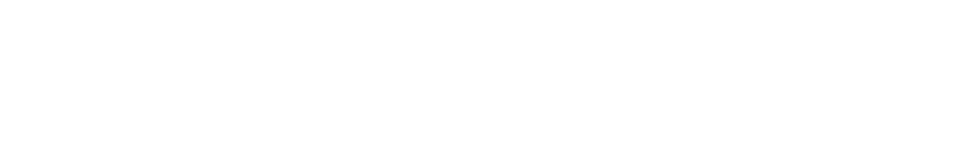
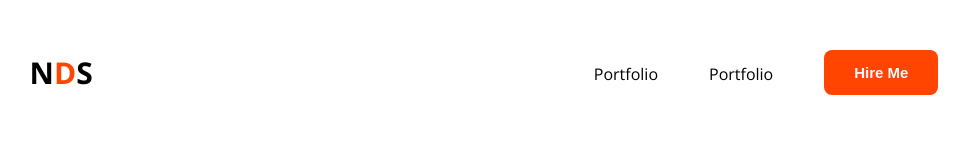
Before and after one commit to NabdipDEV/Portfolio-website, a plain HTML site: page index.html in a window 1280 px wide. Shown: the whole page, without its empty margins (156-1125 px from the left). Drawn offline with nearby package versions, Linux system fonts and the light colour scheme.

Commit message:
Meaningful Message

```diff
--- a/index.html
+++ b/index.html
@@ -4,8 +4,24 @@
     <meta charset="UTF-8">
     <meta name="viewport" content="width=device-width, initial-scale=1.0">
     <title>Nabdip Devsharma</title>
+    <link rel="preconnect" href="https://fonts.googleapis.com">
+    <link rel="preconnect" href="https://fonts.gstatic.com" crossorigin>
+    <link href="https://fonts.googleapis.com/css2?family=Open+Sans:ital,wght@0,300..800;1,300..800&display=swap" rel="stylesheet">
+    <link rel="stylesheet" href="style/portfolio.css">
 </head>
-<body>
+<body class="open-sans">
+    <header>
+        <nav>
+            <div class="logo">
+                <h1>N<span class="color-og">D</span>S</h1>
+            </div>
+            <ul class="menu">
+                <li><a href=""></a>Portfolio</li>
+                <li><a href=""></a>Portfolio</li>
+                <li> <button class="btn">Hire Me</button></li>
+            </ul>
+        </nav>
+    </header>
 
 
 </body>
--- /dev/null
+++ b/style/portfolio.css
@@ -0,0 +1,57 @@
+*{
+  margin: 0;
+  padding: 0;
+  box-sizing: border-box;
+
+}
+
+/* share style */
+.open-sans {
+  font-family: "Open Sans", sans-serif;
+  font-optical-sizing: auto;
+}
+
+
+.logo{
+  font-size: 20px;
+  font-weight: 900;
+}
+.color-og{
+  color: orangered;
+}
+.btn{
+  background-color: orangered;
+  border: none;
+  padding: 14px 30px;
+  border-radius: 8px;
+  font-size: 15px;
+  font-weight: bold;
+  color: aliceblue;
+}
+
+/* main style */
+header{
+  /* background-color: rgba(234, 220, 151, 0.593); */
+  padding-top: 50px;
+}
+nav{
+  width: 71%;
+  max-width: 1140px;
+  /* border: 1px solid red; */
+  margin: 0px auto;
+  display: flex;
+  justify-content: space-between;
+  align-items: center;
+}
+nav .menu{
+  display: flex;
+  list-style-type: none;
+  gap: 51px;
+  align-items: center;
+}
+nav .menu a{
+  font-size: 20px;
+  text-decoration: none;
+  color: #474747;
+
+}
```
